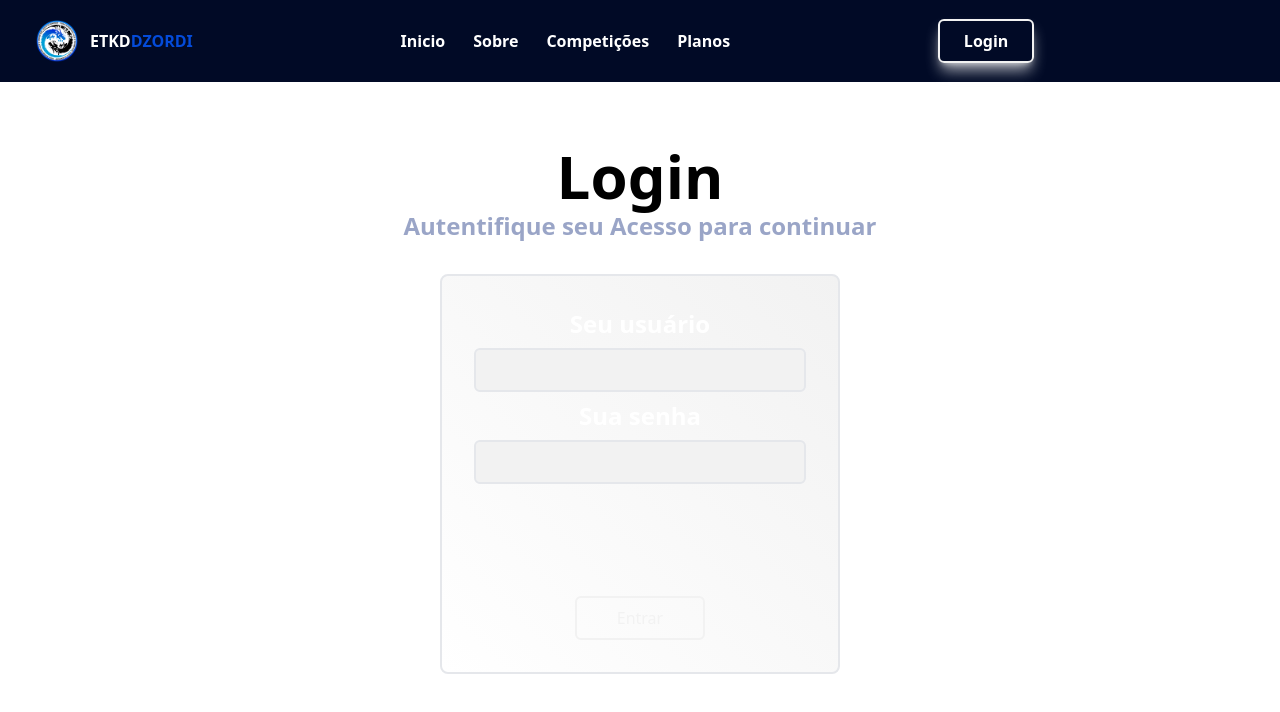
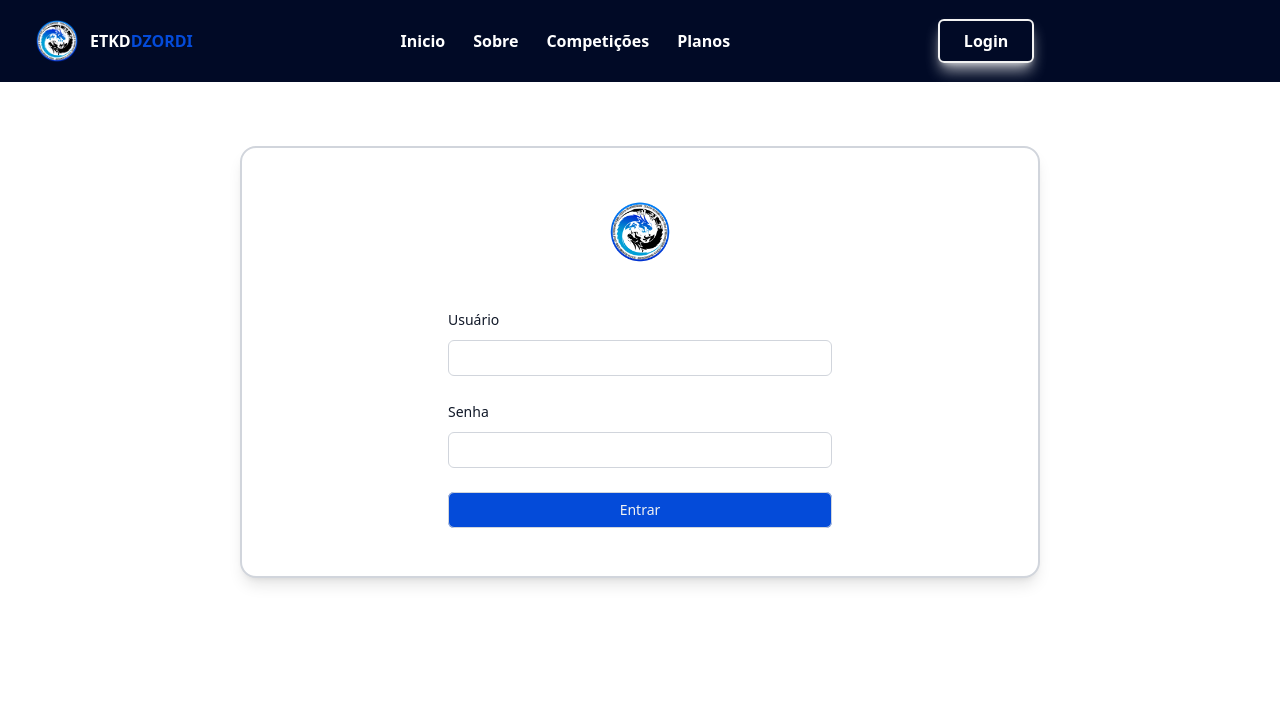
Before and after one commit to dev-isaacmello/dzorditaekwondo-website, a Next.js app: page /login in a window 1280 px wide. Shown: the top 712 px of the page. Built offline with nearby package versions, Linux system fonts and the light colour scheme; some icons are missing.

Commit message:
login styles

```diff
--- a/src/app/login/page.tsx
+++ b/src/app/login/page.tsx
@@ -1,15 +1,23 @@
-'use client'
+"use client";
 
 import { useRouter } from "next/navigation";
 import { useState } from "react";
+import logoDzordi from "../../../public/LOGOTIPO.webp";
+import Image from "next/image";
 
 export default function LoginPage() {
   const router = useRouter();
 
-  // Estado para armazenar usuário, senha e erro
   const [username, setUsername] = useState("");
   const [password, setPassword] = useState("");
-  const [error, setError] = useState("");
+  const [errorMessage, setErrorMessage] = useState("");
+
+  const showError = (message: string) => {
+    setErrorMessage(message);
+    setTimeout(() => {
+      setErrorMessage("");
+    }, 2000);
+  };
 
   const users = [
     { username: "aluno", password: "dzordi" },
@@ -19,67 +27,92 @@ export default function LoginPage() {
   const handleLogin = (e: React.FormEvent) => {
     e.preventDefault();
 
-
     const validUser = users.find(
-      (user) => user.username === username && user.password === password
+      (user) => user.username === username && user.password === password,
     );
 
     if (validUser) {
       router.push("/dashboard");
     } else {
-      setError("Usuário ou senha inválidos");
+      showError("Usuário ou senha inválidos");
     }
   };
 
   return (
     <section>
       <div className="container mx-auto h-full w-fit px-8 py-16">
-        <div className="flex flex-col items-center gap-1">
-          <h4 className="text-center text-4xl font-bold md:text-6xl">Login</h4>
-          <p className="text-secondary/40 text-lg font-bold md:text-2xl">
-            Autentifique seu Acesso para continuar
+        {errorMessage && (
+          <p className="fixed bottom-10 left-10 rounded-md border-2 border-gray-700 bg-red-500 p-6 text-center text-base font-bold">
+            {errorMessage}
           </p>
+        )}
+        <div className="flex h-full flex-1 flex-col justify-center rounded-2xl border-2 border-gray-300 bg-white py-12 md:w-[calc(100vh/1)] w-[calc(100vh/2)] px-8 shadow-lg">
+          <div className="sm:mx-auto sm:w-full sm:max-w-sm">
+            <Image
+              alt="Your Company"
+              src={logoDzordi}
+              className="mx-auto h-18 w-auto"
+            />
           </div>
-        <div className="mt-8 flex flex-col items-center gap-1">
+
+          <div className="mt-10 sm:mx-auto sm:w-full sm:max-w-sm">
             <form
-            onSubmit={handleLogin} // Adiciona a lógica de login
-            className="from-base hover:from-bg-secondary flex h-100 w-[calc(100vh/2)] flex-col items-center gap-2 rounded-lg border-2 border-gray-200 bg-gradient-to-bl to-white p-8 duration-400 transition-colors select-none hover:to-black hover:text-base"
+              action="#"
+              method="POST"
+              className="space-y-6"
+              onSubmit={handleLogin}
             >
-            {error && <p className="text-red-500 font-bold">{error}</p>}
-
-            <label htmlFor="username" className="text-text1 text-2xl font-bold">
-              Seu usuário
+              <div>
+                <label
+                  htmlFor="email"
+                  className="block text-sm/6 font-medium text-gray-900"
+                >
+                  Usuário
                 </label>
+                <div className="mt-2">
                   <input
                     type="text"
                     id="username"
                     name="username"
                     value={username}
                     onChange={(e) => setUsername(e.target.value)}
-              className="bg-base text-text2 w-full rounded-md border-2 border-gray-200 p-2"
+                    className="block w-full rounded-md bg-white px-3 py-1.5 text-gray-900 outline-1 -outline-offset-1 outline-gray-300 placeholder:text-gray-400 focus:outline-2 focus:-outline-offset-2 focus:outline-indigo-600 sm:text-sm/6"
                   />
+                </div>
+              </div>
 
-            <label htmlFor="password" className="text-text1 text-2xl font-bold">
-              Sua senha
+              <div>
+                <div className="flex items-center justify-between">
+                  <label
+                    htmlFor="password"
+                    className="block text-sm/6 font-medium text-gray-900"
+                  >
+                    Senha
                   </label>
+                </div>
+                <div className="mt-2">
                   <input
                     type="password"
                     id="password"
                     name="password"
                     value={password}
                     onChange={(e) => setPassword(e.target.value)}
-              className="bg-base text-text2 w-full rounded-md border-2 border-gray-200 p-2"
+                    required
+                    className="block w-full rounded-md bg-white px-3 py-1.5 text-base text-gray-900 outline-1 -outline-offset-1 outline-gray-300 placeholder:text-gray-400 focus:outline-2 focus:-outline-offset-2 focus:outline-indigo-600 sm:text-sm/6"
                   />
+                </div>
+              </div>
 
               <button
                 type="submit"
-              className="border-base mt-auto cursor-pointer rounded-md border-2 px-10 py-2 text-base"
+                className="bg-primary hover:bg-secondary block w-full cursor-pointer rounded-md px-3 py-1.5 text-base outline-1 -outline-offset-1 outline-gray-300 transition-colors duration-300 placeholder:text-gray-400 focus:outline-2 focus:-outline-offset-2 focus:outline-indigo-600 sm:text-sm/6"
               >
                 Entrar
               </button>
             </form>
           </div>
         </div>
+      </div>
     </section>
   );
 }
```
Lines whose indentation alone changed are shown as unchanged.
